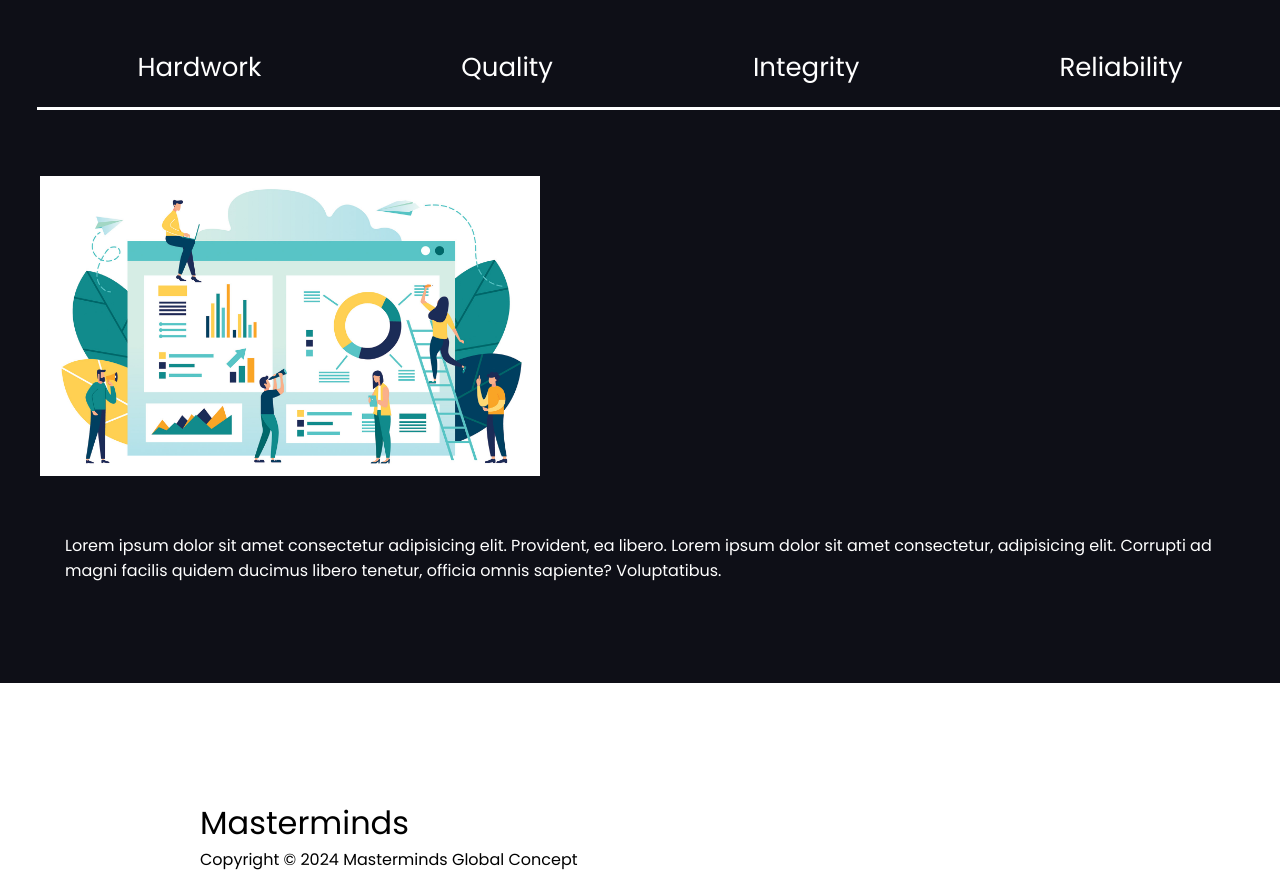
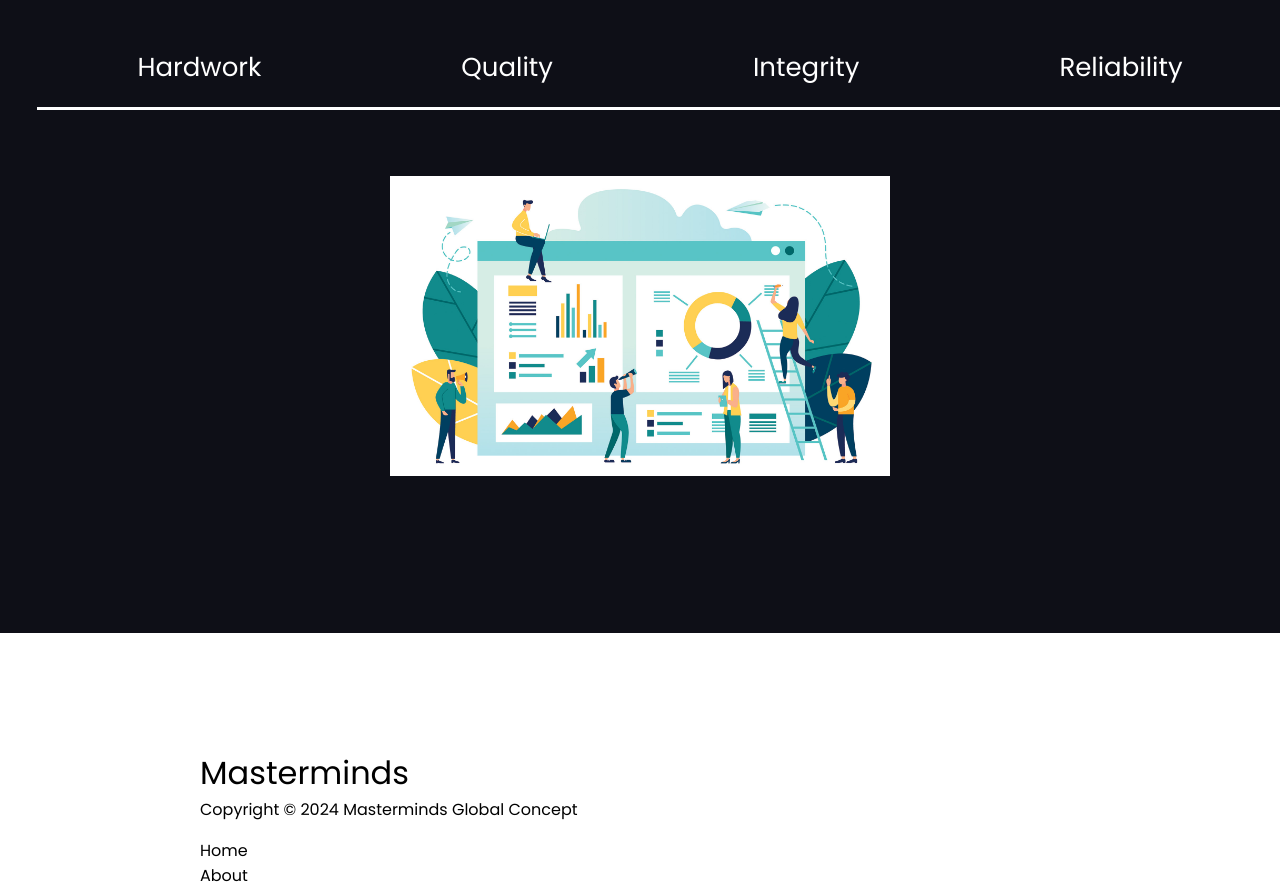
Before and after one commit to kennsawyerr/masterminds-site, a React (Vite) app: page / in a window 1280 px wide. Shown: the part 1520-2412 px from the top of the page. Built offline with nearby package versions, Linux system fonts and the light colour scheme.

Commit message:
modified:   src/App.css 	modified:   src/components/Values.jsx

```diff
--- a/src/App.css
+++ b/src/App.css
@@ -237,6 +237,14 @@ img {
   z-index: -3;
 }
 
+.display-value {
+  display: block;
+}
+
+.hide-value {
+  display: none;
+}
+
 .text-box {
   width: 100%;
   height: 100%;
@@ -275,6 +283,12 @@ img {
   max-width: 500px;
   height: 100%;
   padding: 50px 0;
+}
+
+.flex3{
+  display: flex;
+  align-items: center;
+  justify-content: space-evenly;
 }
 
 .our-values-text {
@@ -381,7 +395,6 @@ img {
     align-items: center;
   }
 
-
   .menubar {
     display: flex;
     flex-direction: column;
@@ -448,12 +461,12 @@ img {
     margin: 0 auto;
   }
 
-  .flex3{
+  .flex3 {
     display: block;
     width: 100%;
   }
 
-  .hero-text{
+  .hero-text {
     max-width: 100%;
     margin: 0 auto;
   }
--- a/src/components/Values.jsx
+++ b/src/components/Values.jsx
@@ -1,6 +1,12 @@
+import { useState } from "react";
 import Vector from "./vector-image.jpg"
 
 const Values = () => {
+  const [selected, setSelected] =useState(false)
+
+  const handleSelect = () => {
+    setSelected(true)
+  }
   return (
     <>
       <section className="sect-pad container our-values">
@@ -8,21 +14,24 @@ const Values = () => {
         <h2>Think Beyond Lorem Ipsum</h2>
 
         <ul className="flex grid ">
-          <li>Hardwork</li>
-          <li>Quality</li>
-          <li>Integrity</li>
-          <li>Reliability</li>
+          <li onClick={handleSelect}>Hardwork</li>
+          <li onClick={handleSelect}>Quality</li>
+          <li onClick={handleSelect}>Integrity</li>
+          <li onClick={handleSelect}>Reliability</li>
         </ul>
 
-
-<div className="text-box-container flex3">
-        <div className="our-values-img-container">
-          <img src={Vector} alt="" />
-        </div>
-        <div className="our-values-text">
-          Lorem ipsum dolor sit amet consectetur adipisicing elit. Provident, ea libero.
-          Lorem ipsum dolor sit amet consectetur, adipisicing elit. Corrupti ad magni facilis quidem ducimus libero tenetur, officia omnis sapiente? Voluptatibus.
-        </div>
+        <div className="text-box-container flex3">
+          <div className="our-values-img-container">
+            <img src={Vector} alt="" />
+          </div>
+          <div
+            className={`our-values-text ${selected ? "display-value" : "hide-value "}`}
+          >
+            Lorem ipsum dolor sit amet consectetur adipisicing elit. Provident,
+            ea libero. Lorem ipsum dolor sit amet consectetur, adipisicing elit.
+            Corrupti ad magni facilis quidem ducimus libero tenetur, offi cia
+            omnis sapiente? Voluptatibus.
+          </div>
         </div>
       </section>
     </>
```
